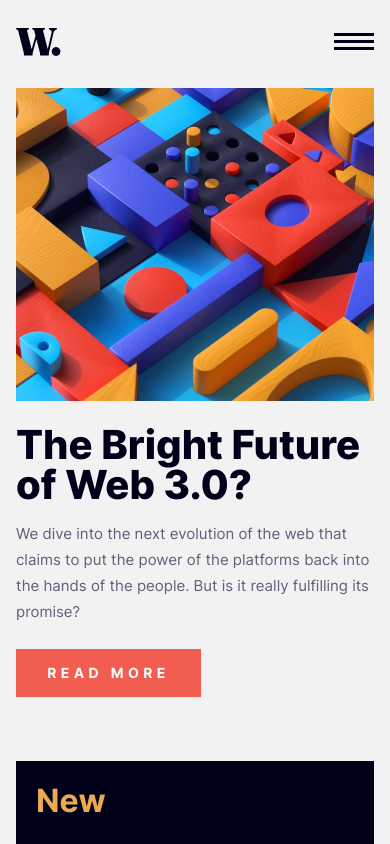
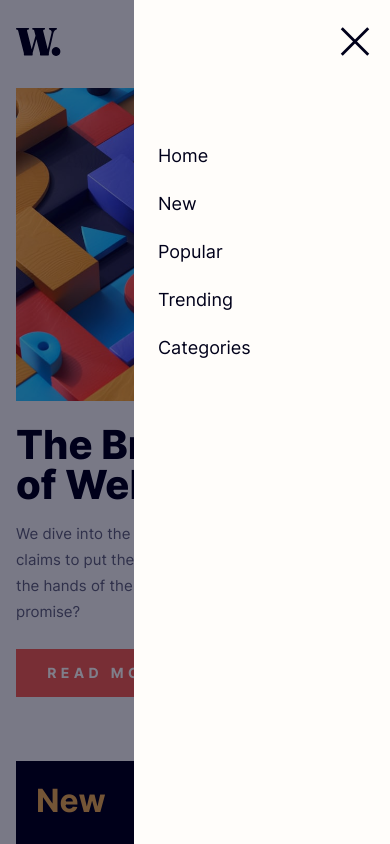
Before and after one commit to miguelzaga/news-homepage, a React (Vite) app: page / in a window 390 px wide. Both pictures are taken after a click on the button 354 px from the left and 41 px from the top of the page. Shown: the top 844 px of the page. Built offline with nearby package versions, Linux system fonts and the light colour scheme.

Commit message:
add mobile menu functionality

```diff
--- a/src/App.js
+++ b/src/App.js
@@ -15,24 +15,28 @@ function App() {
     <div>
       <header className="header">
         <img className="header__logo" src={logo} alt="logo" />
-        <button className="header__menu">
+        <button onClick={() => setNavbar(true)} className="header__menu">
           <img src={iconMenu} alt="open menu" />
         </button>
-        <nav className={`header__navbar ${navbar ? "header__navbar--show" : ""}`}>
+        <nav
+          className={`header__navbar ${navbar ? "header__navbar--open" : ""}`}
+        >
           <div className="header__container">
-        <button className="header__menu-close">
+            <button
+              onClick={() => setNavbar(false)}
+              className="header__menu-close"
+            >
               <img src={iconMenuClose} alt="close menu" />
             </button>
             <ul className="header__list">
-            <li>Home</li>
-            <li>New</li>
-            <li>Popular</li>
-            <li>Trending</li>
-            <li>Categories</li>
+              <li><a href="#">Home</a></li>
+              <li><a href="#">New</a></li>
+              <li><a href="#">Popular</a></li>
+              <li><a href="#">Trending</a></li>
+              <li><a href="#">Categories</a></li>
             </ul>
           </div>
         </nav>
-
       </header>
 
       <main>
--- a/src/scss/02-base/_base.scss
+++ b/src/scss/02-base/_base.scss
@@ -3,3 +3,11 @@
 body {
   background-color: #f2f2f2;
 }
+
+a {
+  text-decoration: none;
+  color: inherit;
+  &:hover {
+    color: $light-vermillion;
+  }
+}
--- a/src/scss/04-globals/_header.scss
+++ b/src/scss/04-globals/_header.scss
@@ -24,7 +24,7 @@
     width: 100%;
     height: 100%;
     background: #{$dark-space-blue}80;
-     &--show {
+     &--open {
        display: block;
      }
   }
```
Lines whose indentation alone changed are shown as unchanged.
